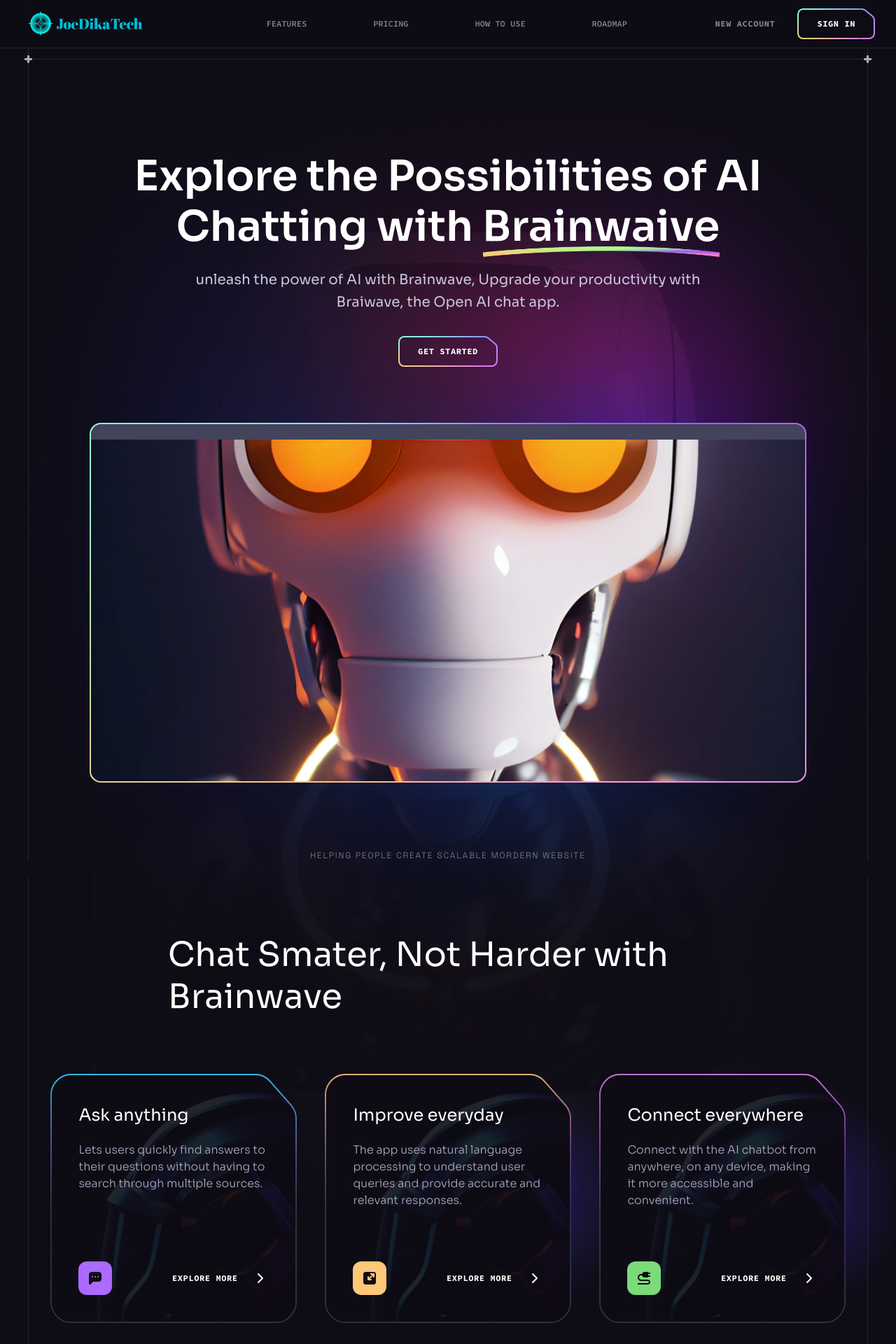
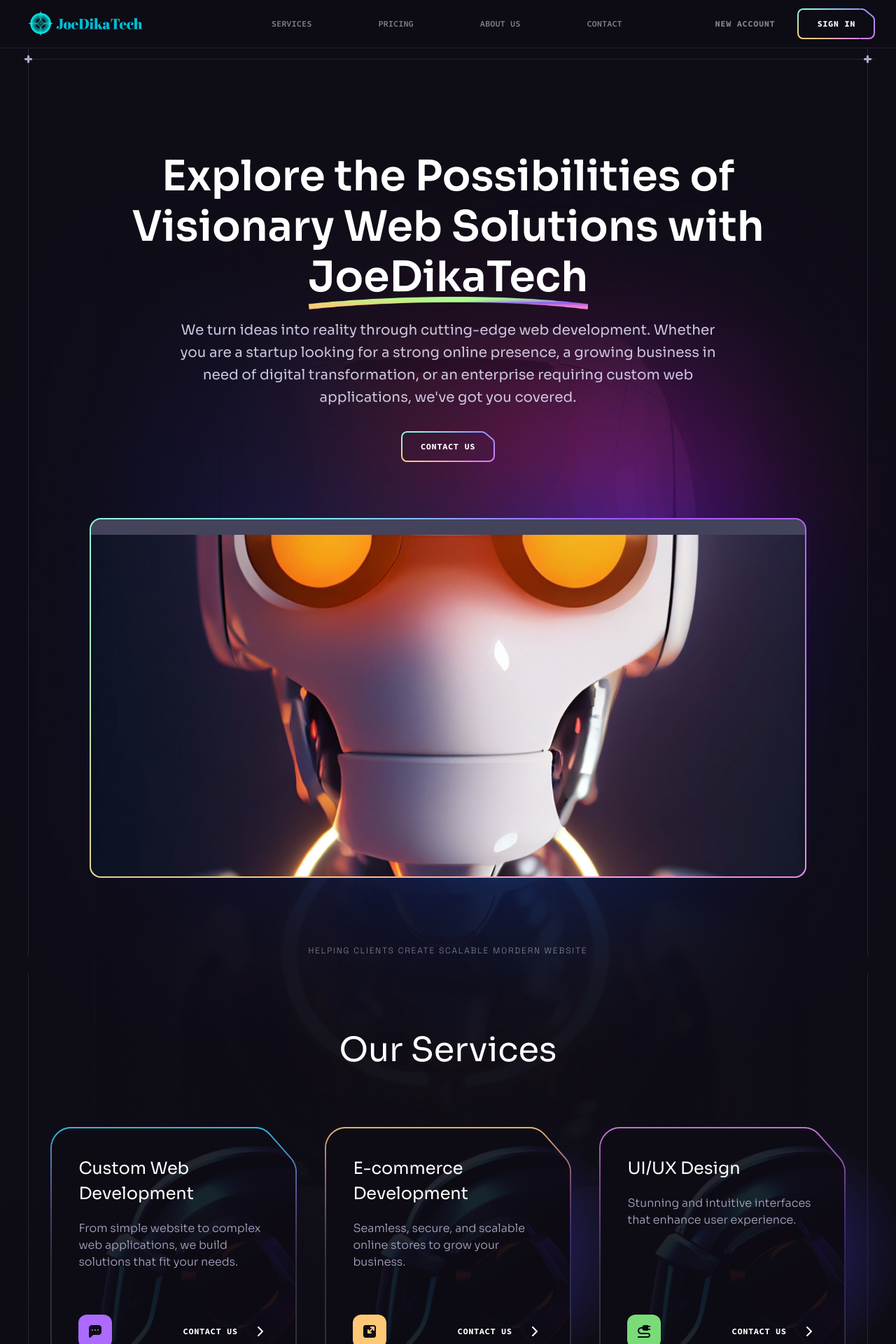
Before and after one commit to ChidiogoVictor/joedikatech, a React (Vite) app: page / in a window 1280 px wide. Shown: the top 1920 px of the page at 70% size. Built offline with nearby package versions, Linux system fonts and the light colour scheme.

Commit message:
customize hero

```diff
--- a/src/components/Benefits.jsx
+++ b/src/components/Benefits.jsx
@@ -14,8 +14,8 @@ const Benefits = () => {
     <Section id="features">
       <div className="container relative z-2">
         <Heading
-          classNamme="md:max-w-md lg:max-w-2xl"
-          title="Chat Smater, Not Harder with Brainwave"
+          className=" flex justify-center items-center md:max-w-md lg:max-w-2xl"
+          title="Our Services"
         />
 
         <div className="flex flex-wrap gap-10 mb-10 justify-center">
@@ -34,7 +34,7 @@ const Benefits = () => {
                 <div className="flex items-center mt-auto">
                   <img src={item.iconUrl} width={48} alt={item.title} />
                   <p className="ml-auto font-code text-xs font-bold text-n-1 uppercase tracking-wider">
-                    Explore more
+                    Contact Us
                   </p>
                   <Arrow />
                 </div>
--- a/src/components/Hero.jsx
+++ b/src/components/Hero.jsx
@@ -18,9 +18,9 @@ const Hero = () => {
         mx-auto text-center mb-[4rem] md:mb-20 lg:mb: [6rem]"
         >
           <h1 className="h1 mb-6 mt-6">
-            Explore the Possibilities of AI Chatting with {``}
+            Explore the Possibilities of Visionary Web Solutions with {``}
             <span className="inline-block relative">
-              Brainwaive{" "}
+              JoeDikaTech{" "}
               <img
                 src={curve}
                 className="absolute top-full left-0 w-full xl:-mt-2"
@@ -31,11 +31,13 @@ const Hero = () => {
             </span>
           </h1>
           <p className="body-1 max-w-3xl mx-auto mb-6 text-n-2 lg:mb-8">
-            unleash the power of AI with Brainwave, Upgrade your productivity
-            with Braiwave, the Open AI chat app.
+            We turn ideas into reality through cutting-edge web development.
+            Whether you are a startup looking for a strong online presence, a
+            growing business in need of digital transformation, or an enterprise
+            requiring custom web applications, we've got you covered.
           </p>
-          <Button href="/pricing" blue>
-            Get Started
+          <Button href="/pricing#pricing" blue>
+            Contact Us
           </Button>
         </div>
         <div className="relative max-w-[23rem] mx-auto md:max-w-5xl xl:mb-24">
--- a/src/components/design/CompanyLogos.jsx
+++ b/src/components/design/CompanyLogos.jsx
@@ -4,7 +4,7 @@ const CompanyLogos = ({ className }) => {
   return (
     <div className={className}>
       <h5 className="tagline mb-6 text-center text-n-1/50">
-        Helping People Create Scalable Mordern Website
+        Helping Clients Create Scalable Mordern Website
       </h5>
     </div>
   );
--- a/src/constants/index.js
+++ b/src/constants/index.js
@@ -39,7 +39,7 @@ import {
 export const navigation = [
   {
     id: "0",
-    title: "Features",
+    title: "Services",
     url: "#features",
   },
   {
@@ -49,13 +49,13 @@ export const navigation = [
   },
   {
     id: "2",
-    title: "How to use",
-    url: "#how-to-use",
+    title: "About Us",
+    url: "#about-us",
   },
   {
     id: "3",
-    title: "Roadmap",
-    url: "#roadmap",
+    title: "Contact",
+    url: "#contact",
   },
   {
     id: "4",
@@ -244,16 +244,16 @@ export const pricing = [
 export const benefits = [
   {
     id: "0",
-    title: "Ask anything",
-    text: "Lets users quickly find answers to their questions without having to search through multiple sources.",
+    title: "Custom Web Development",
+    text: "From simple website to complex web applications, we build solutions that fit your needs.",
     backgroundUrl: "./src/assets/benefits/card-1.svg",
     iconUrl: benefitIcon1,
     imageUrl: benefitImage2,
   },
   {
     id: "1",
-    title: "Improve everyday",
-    text: "The app uses natural language processing to understand user queries and provide accurate and relevant responses.",
+    title: "E-commerce Development",
+    text: "Seamless, secure, and scalable online stores to grow your business.",
     backgroundUrl: "./src/assets/benefits/card-2.svg",
     iconUrl: benefitIcon2,
     imageUrl: benefitImage2,
@@ -261,8 +261,8 @@ export const benefits = [
   },
   {
     id: "2",
-    title: "Connect everywhere",
-    text: "Connect with the AI chatbot from anywhere, on any device, making it more accessible and convenient.",
+    title: "UI/UX Design",
+    text: "Stunning and intuitive interfaces that enhance user experience.",
     backgroundUrl: "./src/assets/benefits/card-3.svg",
     iconUrl: benefitIcon3,
     imageUrl: benefitImage2,
@@ -270,8 +270,8 @@ export const benefits = [
   },
   {
     id: "3",
-    title: "Fast responding",
-    text: "Lets users quickly find answers to their questions without having to search through multiple sources.",
+    title: "Mobile-Responsive Design",
+    text: "Websites that work flawlessly across all devices.",
     backgroundUrl: "./src/assets/benefits/card-4.svg",
     iconUrl: benefitIcon4,
     imageUrl: benefitImage2,
@@ -279,8 +279,8 @@ export const benefits = [
   },
   {
     id: "4",
-    title: "Ask anything",
-    text: "Lets users quickly find answers to their questions without having to search through multiple sources.",
+    title: "SEO & Performance Optimization",
+    text: "Helping you rank higher and load faster.",
     backgroundUrl: "./src/assets/benefits/card-5.svg",
     iconUrl: benefitIcon1,
     imageUrl: benefitImage2,
@@ -288,8 +288,8 @@ export const benefits = [
   },
   {
     id: "5",
-    title: "Improve everyday",
-    text: "The app uses natural language processing to understand user queries and provide accurate and relevant responses.",
+    title: "Maintenance and Support",
+    text: "Keeping your website updated, secure and running smoothly.",
     backgroundUrl: "./src/assets/benefits/card-6.svg",
     iconUrl: benefitIcon2,
     imageUrl: benefitImage2,
```
Also changed, not shown: src/components/design/Contact.jsx (renamed from src/components/design/Roadmap.jsx), 1 other file (tests, documents, lock files or other folders).
